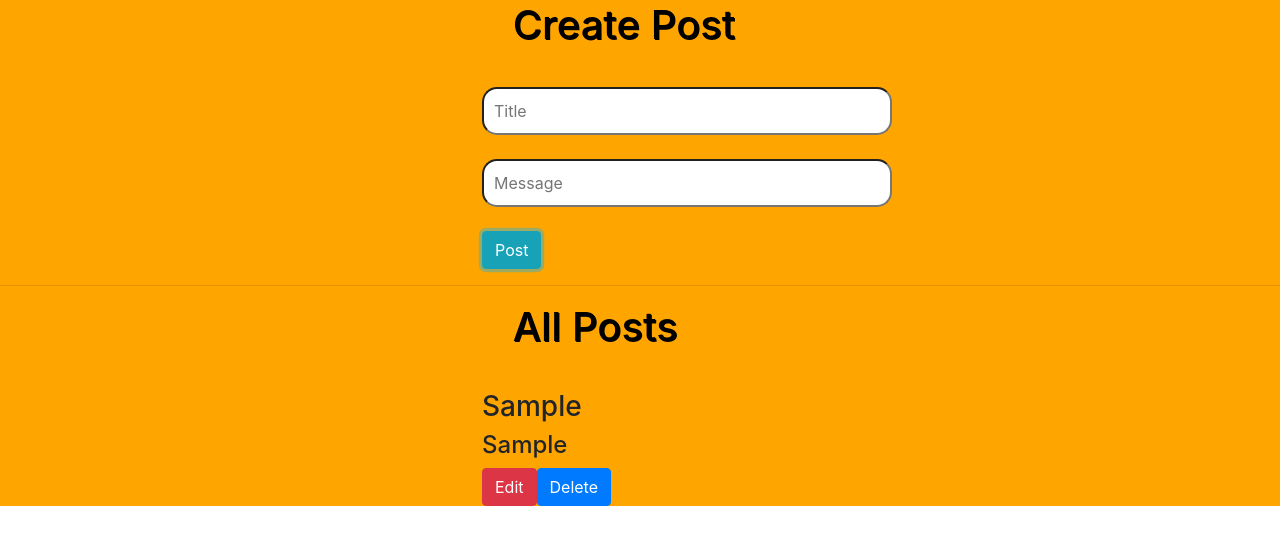
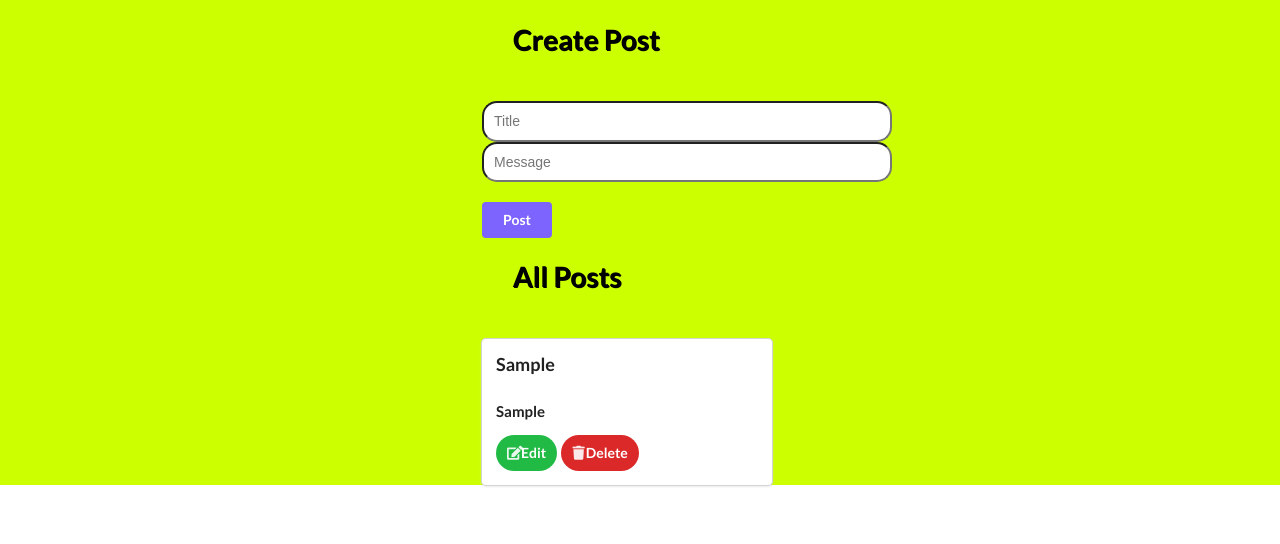
Before and after one commit to Thomas161/NewCRUD, a React (Create React App) app: page / in a window 1280 px wide. Both pictures are taken after typing "Sample", "Sample" into the empty fields and a click on the button "Post". Shown: the top 544 px of the page. Built offline with nearby package versions, Linux system fonts and the light colour scheme.

Commit message:
Added some new semantic ui stuff

```diff
--- a/public/index.html
+++ b/public/index.html
@@ -6,6 +6,10 @@
     <meta name="viewport" content="width=device-width, initial-scale=1" />
     <meta name="theme-color" content="#000000" />
     <link rel="manifest" href="%PUBLIC_URL%/manifest.json" />
+    <link
+      rel="stylesheet"
+      href="https://cdnjs.cloudflare.com/ajax/libs/semantic-ui/2.4.1/semantic.min.css"
+    />
 
     <title>CRUD APP</title>
   </head>
--- a/src/App.js
+++ b/src/App.js
@@ -1,19 +1,21 @@
 import React, { Component } from "react";
 import PostForm from "../src/components/PostForm";
 import AllPost from "../src/components/AllPost";
+
+const styles = {
+  backgroundColor: "#ccff00",
+  // margin: "auto",
+  // width: "auto",
+  // height: "400px"
+  backgroundRepeat: "noRepeat"
+};
 class App extends Component {
   render() {
     return (
-      <div
-        className="App"
-        style={{
-          backgroundColor: "orange",
-          width: "100%",
-          height: "100%"
-        }}
-      >
+      <div className="App" style={styles}>
+        <br />
         <PostForm />
-        <hr />
+        <br />
         <AllPost />
       </div>
     );
--- a/src/components/AllPost.js
+++ b/src/components/AllPost.js
@@ -6,10 +6,11 @@
 import PropTypes from "prop-types";
 class AllPost extends Component {
   render() {
+    const { head, posts } = this.props;
     return (
       <div id="h1">
-        <h1>{this.props.head}</h1>
-        {this.props.posts.map(post => (
+        <h1>{head}</h1>
+        {posts.map(post => (
           <div key={post.id}>
             {post.editing ? (
               <EditComponent post={post} key={post.id} />
--- a/src/components/EditComponent.js
+++ b/src/components/EditComponent.js
@@ -22,6 +22,7 @@
   }
 
   render() {
+    const { title, message } = this.props.post;
     return (
       <div>
         <form onSubmit={this.handleEdit}>
@@ -29,7 +30,7 @@
             required
             type="text"
             ref={input => (this.getTitle = input)}
-            defaultValue={this.props.post.title}
+            defaultValue={title}
             placeholder="Title"
           />
           <br />
@@ -38,7 +39,7 @@
             required
             rows="5"
             ref={input => (this.getMessage = input)}
-            defaultValue={this.props.post.message}
+            defaultValue={message}
             cols="28"
             placeholder="Enter Post"
           />
--- a/src/components/Post.js
+++ b/src/components/Post.js
@@ -3,30 +3,40 @@
 
 class Post extends Component {
   render() {
+    const { title, message } = this.props.post;
     return (
       <div>
-        <h3>{this.props.post.title}</h3>
-        <h4>{this.props.post.message}</h4>
+        <div className="ui card">
+          <div className="content">
+            <h3>{title}</h3>
+            <h4>{message}</h4>
 
             <button
-          className="btn btn-danger"
               onClick={() =>
                 this.props.dispatch({
                   type: "EDIT_POST",
                   id: this.props.post.id
                 })
               }
+              className="circular ui icon button green"
             >
+              <i className="icon edit"></i>
               Edit
             </button>
             <button
-          className="btn btn-primary"
               onClick={() =>
-            this.props.dispatch({ type: "DELETE_POST", id: this.props.post.id })
+                this.props.dispatch({
+                  type: "DELETE_POST",
+                  id: this.props.post.id
+                })
               }
+              className="circular ui icon button red"
             >
+              <i className="icon trash"></i>
               Delete
             </button>
+          </div>
+        </div>
       </div>
     );
   }
--- a/src/components/PostForm.js
+++ b/src/components/PostForm.js
@@ -39,7 +39,6 @@
             placeholder="Title"
           />
           <br />
-          <br />
 
           <input
             type="text"
@@ -48,7 +47,8 @@
           />
           <br />
           <br />
-          <button className="btn btn-info">Post</button>
+
+          <button className="ui inverted violet button">Post</button>
         </form>
       </div>
     );
--- a/src/index.js
+++ b/src/index.js
@@ -1,11 +1,9 @@
 import React from "react";
 import ReactDOM from "react-dom";
 import App from "./App";
-import * as serviceWorker from "./serviceWorker";
 import { Provider } from "react-redux";
 import { createStore } from "redux";
-import postReducer from "../src/reducers/postreducer";
-import "bootstrap/dist/css/bootstrap.min.css";
+import { postReducer } from "../src/reducers/postreducer";
 
 const store = createStore(postReducer);
 
@@ -15,8 +13,3 @@
   </Provider>,
   document.getElementById("root")
 );
-
-// If you want your app to work offline and load faster, you can change
-// unregister() to register() below. Note this comes with some pitfalls.
-// Learn more about service workers: https://bit.ly/CRA-PWA
-serviceWorker.unregister();
--- a/src/reducers/postreducer.js
+++ b/src/reducers/postreducer.js
@@ -1,4 +1,4 @@
-const postReducer = (state = [], action) => {
+export const postReducer = (state = [], action) => {
   switch (action.type) {
     case "ADD_POST":
       return state.concat([action.data]);
@@ -23,5 +23,3 @@
       return state;
   }
 };
-
-export default postReducer;
--- a/src/serviceWorker.js
+++ /dev/null
@@ -1,135 +0,0 @@
-// This optional code is used to register a service worker.
-// register() is not called by default.
-
-// This lets the app load faster on subsequent visits in production, and gives
-// it offline capabilities. However, it also means that developers (and users)
-// will only see deployed updates on subsequent visits to a page, after all the
-// existing tabs open on the page have been closed, since previously cached
-// resources are updated in the background.
-
-// To learn more about the benefits of this model and instructions on how to
-// opt-in, read https://bit.ly/CRA-PWA
-
-const isLocalhost = Boolean(
-  window.location.hostname === 'localhost' ||
-    // [::1] is the IPv6 localhost address.
-    window.location.hostname === '[::1]' ||
-    // 127.0.0.1/8 is considered localhost for IPv4.
-    window.location.hostname.match(
-      /^127(?:\.(?:25[0-5]|2[0-4][0-9]|[01]?[0-9][0-9]?)){3}$/
-    )
-);
-
-export function register(config) {
-  if (process.env.NODE_ENV === 'production' && 'serviceWorker' in navigator) {
-    // The URL constructor is available in all browsers that support SW.
-    const publicUrl = new URL(process.env.PUBLIC_URL, window.location.href);
-    if (publicUrl.origin !== window.location.origin) {
-      // Our service worker won't work if PUBLIC_URL is on a different origin
-      // from what our page is served on. This might happen if a CDN is used to
-      // serve assets; see https://github.com/facebook/create-react-app/issues/2374
-      return;
-    }
-
-    window.addEventListener('load', () => {
-      const swUrl = `${process.env.PUBLIC_URL}/service-worker.js`;
-
-      if (isLocalhost) {
-        // This is running on localhost. Let's check if a service worker still exists or not.
-        checkValidServiceWorker(swUrl, config);
-
-        // Add some additional logging to localhost, pointing developers to the
-        // service worker/PWA documentation.
-        navigator.serviceWorker.ready.then(() => {
-          console.log(
-            'This web app is being served cache-first by a service ' +
-              'worker. To learn more, visit https://bit.ly/CRA-PWA'
-          );
-        });
-      } else {
-        // Is not localhost. Just register service worker
-        registerValidSW(swUrl, config);
-      }
-    });
-  }
-}
-
-function registerValidSW(swUrl, config) {
-  navigator.serviceWorker
-    .register(swUrl)
-    .then(registration => {
-      registration.onupdatefound = () => {
-        const installingWorker = registration.installing;
-        if (installingWorker == null) {
-          return;
-        }
-        installingWorker.onstatechange = () => {
-          if (installingWorker.state === 'installed') {
-            if (navigator.serviceWorker.controller) {
-              // At this point, the updated precached content has been fetched,
-              // but the previous service worker will still serve the older
-              // content until all client tabs are closed.
-              console.log(
-                'New content is available and will be used when all ' +
-                  'tabs for this page are closed. See https://bit.ly/CRA-PWA.'
-              );
-
-              // Execute callback
-              if (config && config.onUpdate) {
-                config.onUpdate(registration);
-              }
-            } else {
-              // At this point, everything has been precached.
-              // It's the perfect time to display a
-              // "Content is cached for offline use." message.
-              console.log('Content is cached for offline use.');
-
-              // Execute callback
-              if (config && config.onSuccess) {
-                config.onSuccess(registration);
-              }
-            }
-          }
-        };
-      };
-    })
-    .catch(error => {
-      console.error('Error during service worker registration:', error);
-    });
-}
-
-function checkValidServiceWorker(swUrl, config) {
-  // Check if the service worker can be found. If it can't reload the page.
-  fetch(swUrl)
-    .then(response => {
-      // Ensure service worker exists, and that we really are getting a JS file.
-      const contentType = response.headers.get('content-type');
-      if (
-        response.status === 404 ||
-        (contentType != null && contentType.indexOf('javascript') === -1)
-      ) {
-        // No service worker found. Probably a different app. Reload the page.
-        navigator.serviceWorker.ready.then(registration => {
-          registration.unregister().then(() => {
-            window.location.reload();
-          });
-        });
-      } else {
-        // Service worker found. Proceed as normal.
-        registerValidSW(swUrl, config);
-      }
-    })
-    .catch(() => {
-      console.log(
-        'No internet connection found. App is running in offline mode.'
-      );
-    });
-}
-
-export function unregister() {
-  if ('serviceWorker' in navigator) {
-    navigator.serviceWorker.ready.then(registration => {
-      registration.unregister();
-    });
-  }
-}
```
Lines whose indentation alone changed are shown as unchanged.
